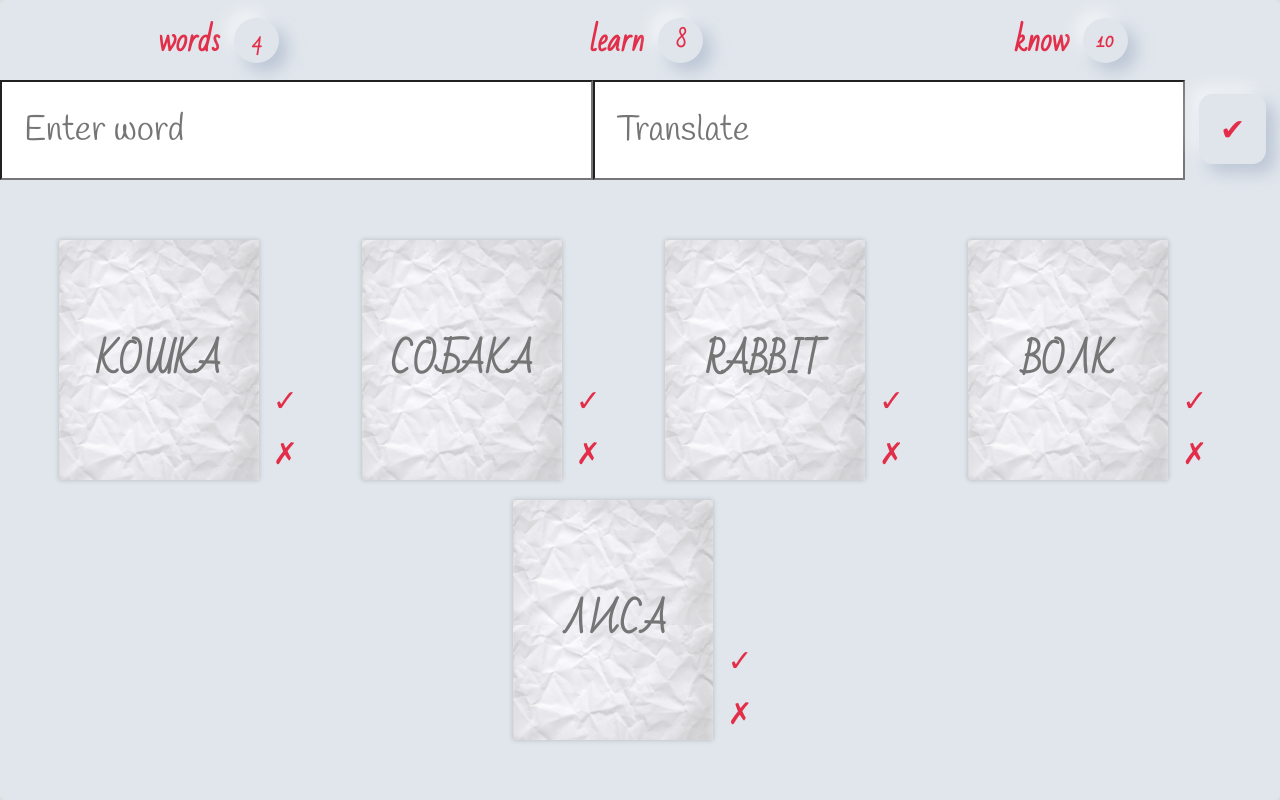
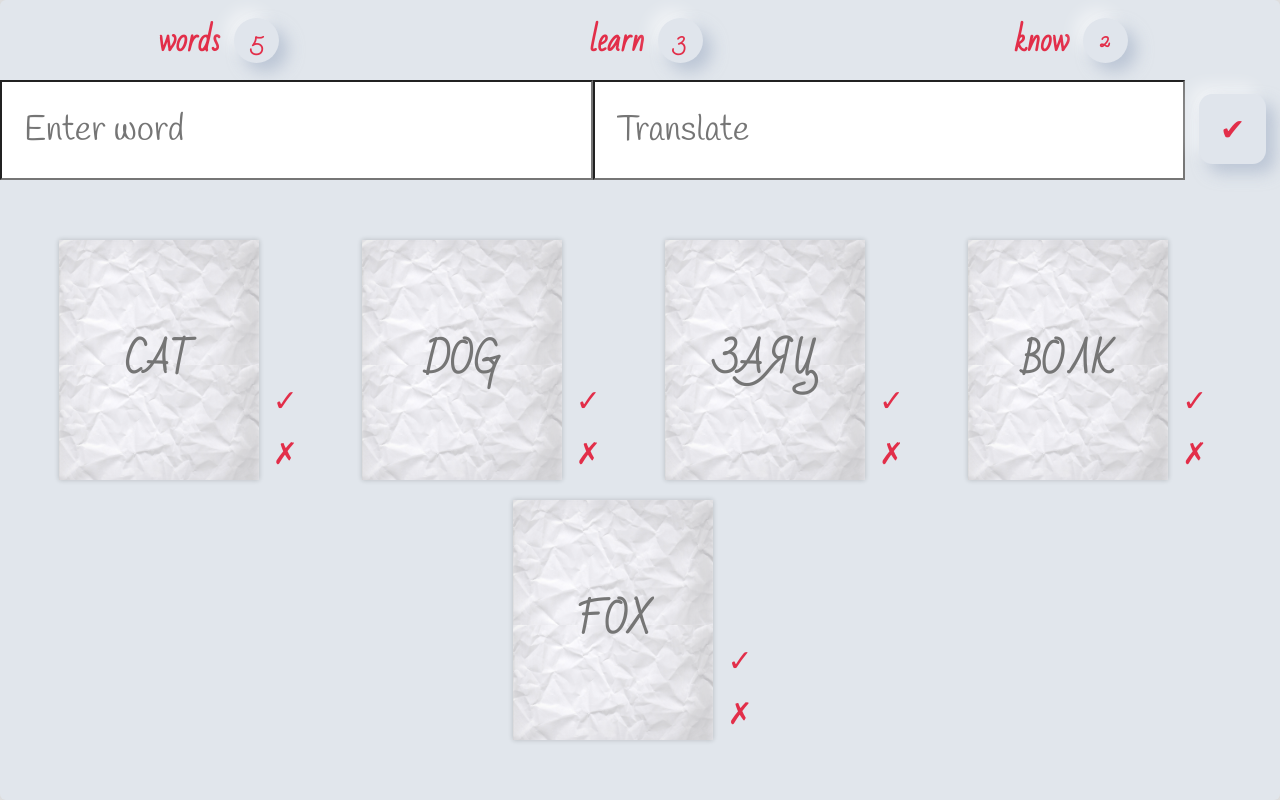
Before and after one commit to Gboriss/learning-words, a React app: page / in a window 1280 px wide. Built offline with nearby package versions, Linux system fonts and the light colour scheme.

Commit message:
checked cards translation

```diff
--- a/src/App.jsx
+++ b/src/App.jsx
@@ -19,17 +19,23 @@ class App extends React.Component {
     handleStatusChange = (id) => {
         let cards = this.state.cards.map(card => {
             if (card.id === id) {
-                card.completed = !card.completed
+                card.checked = !card.checked
             }
             return card
         })
         this.setState({ cards })
     }
 
+    handleDelete = (id) => {
+        let cards = this.state.cards.filter(todo => todo.id !== id)
+
+        this.setState({ cards })
+    }
+
     render() {
         return (
             <main>
-                <Header />
+                <Header cards={ this.state.cards } />
                 <Form />
 
                 <div className='cards'>
@@ -40,7 +46,10 @@ class App extends React.Component {
                             title={ cards.title }
                             translated={ cards.translation }
                             completed={ cards.completed }
+                            checked={ cards.checked }
                             onStatusChange={ this.handleStatusChange }
+                            onDelete={ this.handleDelete }
+
                         />) }
                 </div>
 
--- a/src/components/Cards.jsx
+++ b/src/components/Cards.jsx
@@ -8,15 +8,17 @@ function Cards(props) {
     return (
 
         <div className='container'>
-            <div className='newspaper' checked={ props.completed } onClick={ () => props.onStatusChange(props.id) }>
-                {props.completed
-                    ? <h2 className='translate'>{ props.translated }</h2>
-                    : <h2 className='text'>{ props.title }</h2>
+            <div className='newspaper' checked={ props.checked }
+                onClick={ () => props.onStatusChange(props.id) }>
+                {props.checked
+                    ? <h2 className='text'>{ props.title }</h2>
+                    : <h2 className='translate'>{ props.translated }</h2>
                 }
             </div>
             <div className='rightNo'>
-                <Check className='buttons' icon={ '✓' } checked={ props.completed } />
-                <Check className='buttons' icon={ '✗' } checked={ props.completed }/>
+                <Check className='buttons' icon={ '✓' } />
+                <Check className='buttons' icon={ '✗' }
+                    onClick={ () => props.onDelete(props.id) } />
             </div>
         </div>
     )
--- a/src/components/Check.jsx
+++ b/src/components/Check.jsx
@@ -2,7 +2,7 @@ import React from 'react';
 
 function Check(props) {
     return (
-        <button className={ props.className }> { props.icon } </button>
+        <button className={ props.className } onClick={ props.onClick }> { props.icon } </button>
     )
 }
 
--- a/src/components/Header.jsx
+++ b/src/components/Header.jsx
@@ -1,16 +1,20 @@
 import React from 'react';
 
 function Header(props) {
+    let total = props.cards.length
+    let completed = props.cards.filter(todo => todo.completed).length
+    let notCompleted = total - completed
+
     return (
-        <header className='sidebar'>
+        <header className='sidebar' cards={ props.cards }>
             <h2 className='words'>words
-                <div className='ui'>4</div>
+                <div className='ui'>{ total }</div>
             </h2>
             <h2 className='learn'>learn
-                <div className='ui'>8</div>
+                <div className='ui'>{ completed }</div>
             </h2>
             <h2 className='know'> know
-                <div className='ui'>10</div>
+                <div className='ui'>{ notCompleted }</div>
             </h2>
         </header>
     )
--- a/src/todos.js
+++ b/src/todos.js
@@ -3,32 +3,37 @@ const todos = [
         id: 1,
         title: 'cat',
         translation: 'кошка',
-        completed: true
+        completed: true,
+        checked: true
     },
 
     {
         id: 2,
         title: 'dog',
         translation: 'собака',
-        completed: true
+        completed: false,
+        checked: true
     },
     {
         id: 3,
         title: 'rabbit',
         translation: 'заяц',
-        completed: false
+        completed: false,
+        checked: false
     },
     {
         id: 4,
         title: 'wolf',
         translation: 'волк',
-        completed: true
+        completed: true,
+        checked: false
     },
     {
         id: 5,
         title: 'fox',
         translation: 'лиса',
-        completed: true
+        completed: true,
+        checked: true
     }
 ]
 
```
